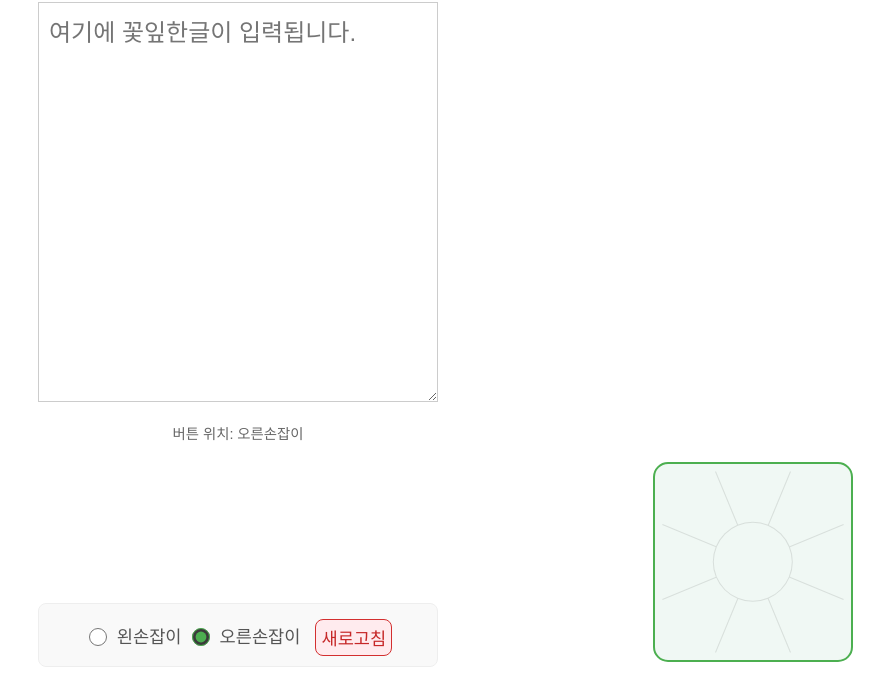
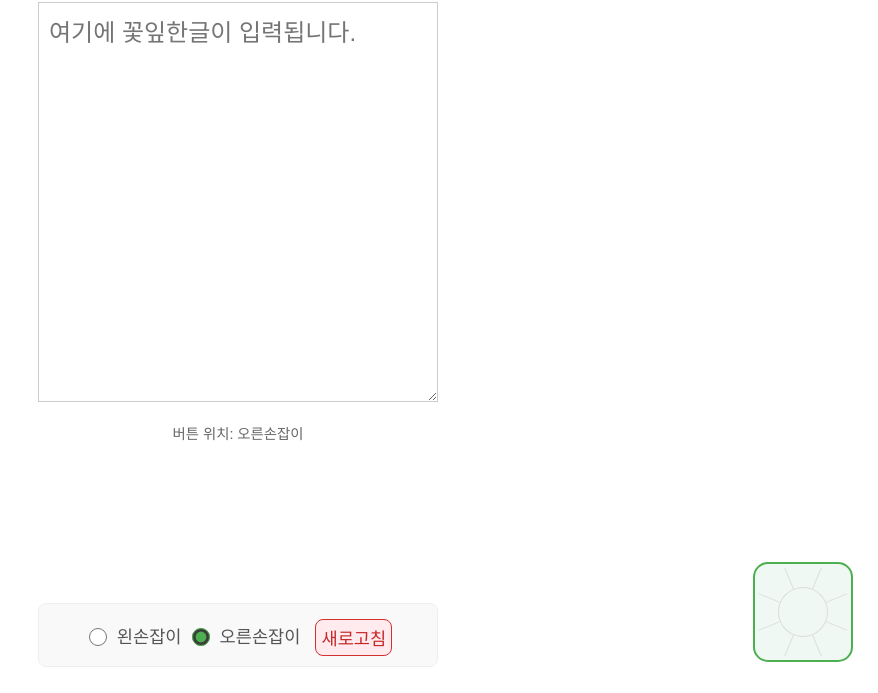
Before and after one commit to mskyung/OneButtonHangul, a plain HTML site: page index.html in a window 1280 px wide. Shown: the part 113-806 px from the top of the page, without its empty margins (402-1280 px from the left). Drawn offline with Linux system fonts and the light colour scheme.

Commit message:
Add files via upload

```diff
--- a/style.css
+++ b/style.css
@@ -115,12 +115,12 @@ textarea#kkotipInput {
 
 /* 개별 입력 버튼 스타일 */
 .input-button {
-    width: 200px; /* PC에서 고정 너비 - 150px -> 200px로 증가 */
-    height: 200px; /* PC에서 고정 높이 (정사각형) - 150px -> 200px로 증가 */
+    width: 100px; /* PC에서 고정 너비 - 150px -> 200px로 증가 */
+    height: 100px; /* PC에서 고정 높이 (정사각형) - 150px -> 200px로 증가 */
     min-width: 100px; /* 최소 너비 (모바일) */
     min-height: 100px; /* 최소 높이 (모바일, 정사각형 유지) */
-    max-width: 50vw; /* 최대 너비 (모바일 화면에 맞춰짐) - 40vw -> 50vw로 증가 */
-    max-height: 50vw; /* 최대 높이 (모바일 화면에 맞춰 정사각형 비율 유지) - 40vw -> 50vw로 증가 */
+    max-width: 35vw; /* 최대 너비 (모바일 화면에 맞춰짐) - 40vw -> 50vw로 증가 */
+    max-height: 35vw; /* 최대 높이 (모바일 화면에 맞춰 정사각형 비율 유지) - 40vw -> 50vw로 증가 */
     padding: 0;
     font-size: 1.5em;
     background-color: #f0f8f4;
@@ -178,8 +178,8 @@ textarea#kkotipInput {
     top: 50%;
     left: 50%;
     transform: translate(-50%, -50%);
-    width: 40%; /* 버튼 크기의 40% (조절 가능) */
-    height: 40%; /* 원을 만들기 위해 너비와 동일하게 */
+    width: 50%; /* 버튼 크기의 40% (조절 가능) */
+    height: 50%; /* 원을 만들기 위해 너비와 동일하게 */
     background-color: #f0f8f4; /* 버튼 배경색과 동일하게 */
     border-radius: 50%; /* 원 모양으로 */
     z-index: 2; /* 선들 위에 오도록 */
```
